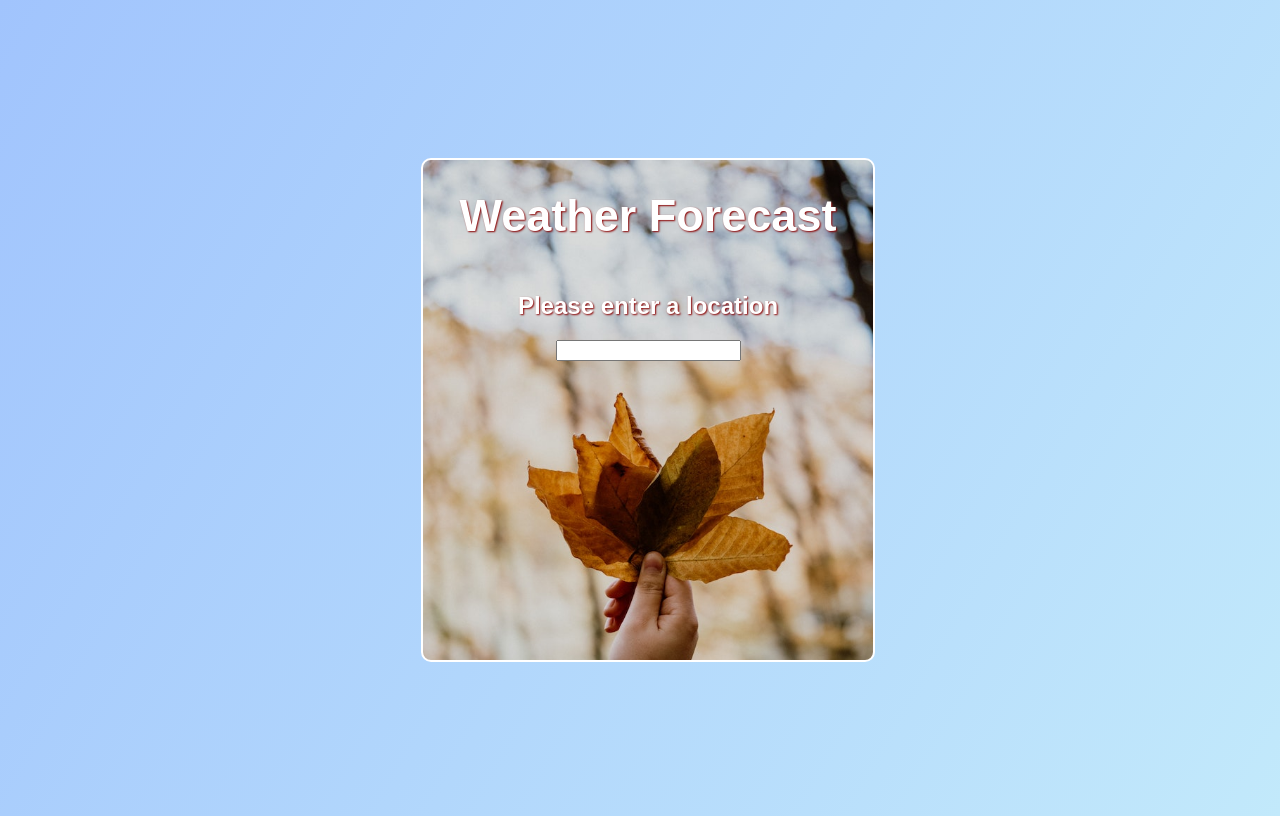
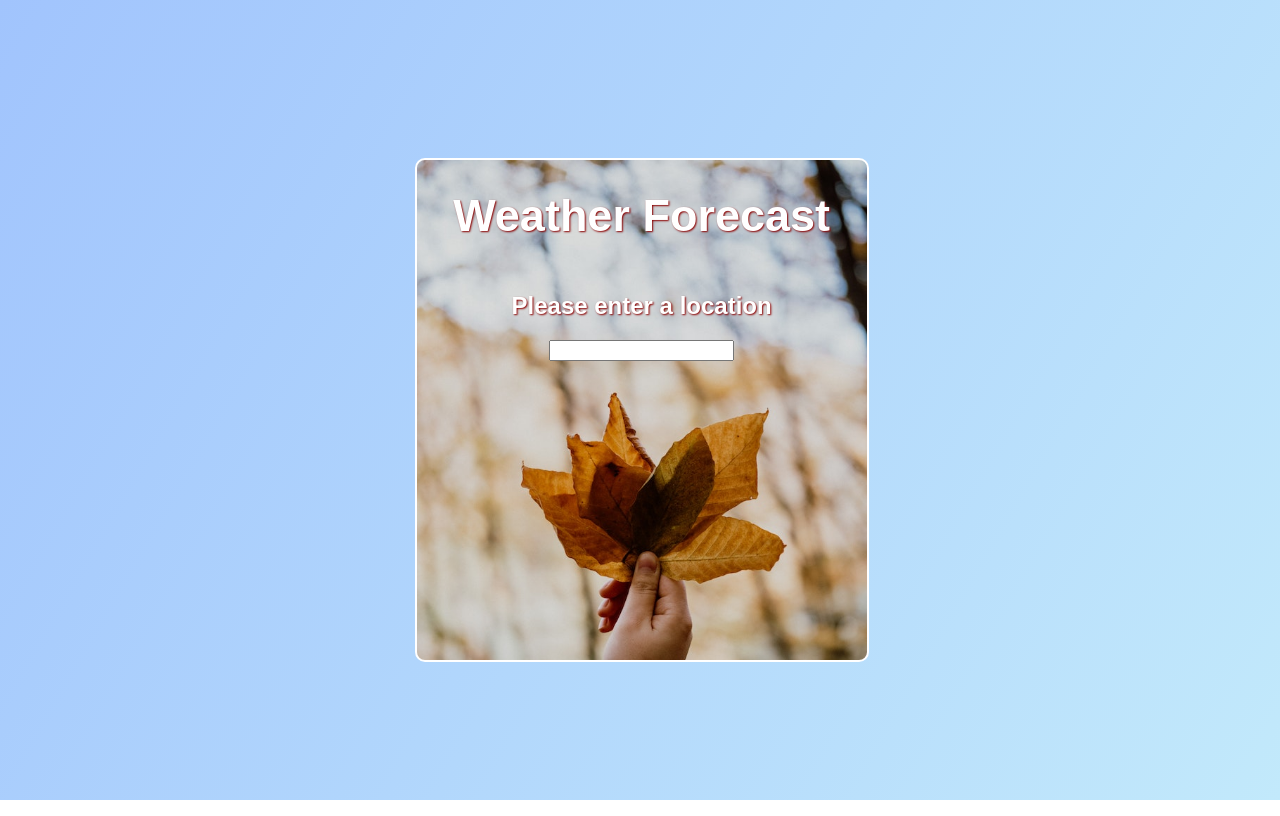
Before and after one commit to ryjw/weather-forecasting-app, a React (Vite) app: page / in a window 1280 px wide. Built offline with nearby package versions, Linux system fonts and the light colour scheme.

Commit message:
minor changes

```diff
--- a/package.json
+++ b/package.json
@@ -10,7 +10,6 @@
     "preview": "vite preview"
   },
   "dependencies": {
-    "dotenv": "^16.3.1",
     "react": "^18.2.0",
     "react-dom": "^18.2.0"
   },
--- a/src/API/index.js
+++ /dev/null
@@ -1,2 +0,0 @@
-export const API = "https://api.openweathermap.org";
-export const APIKey = "879333e5019cae64ddb5b2f74f3ce195";
--- a/src/index.css
+++ b/src/index.css
@@ -1,7 +1,7 @@
 body {
   background-image: linear-gradient(120deg, #a1c4fd 0%, #c2e9fb 100%);
-  width: 100%;
-  min-height: 100vh;
+  width: 99vw;
+  min-height: 98vh;
   display: flex;
   justify-content: center;
   font-family: Arial, Helvetica, sans-serif;
```
Also changed, not shown: src/lib/lib.js (deleted), 1 other file (tests, documents, lock files or other folders).
